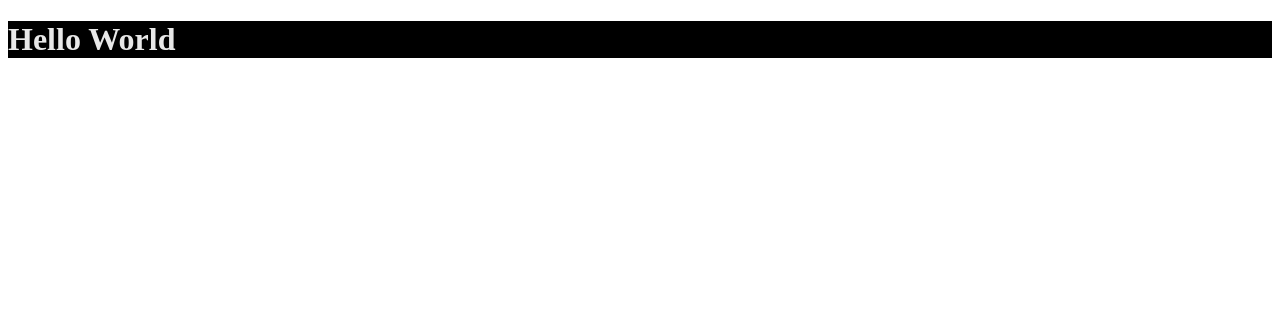
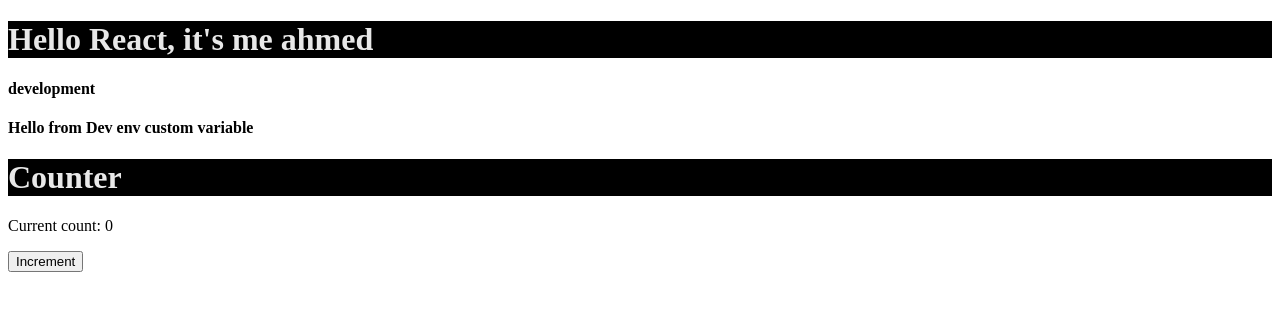
Before and after one commit to AhmedMuhammedElsaid/Custom-React-Configs, a React app: page / in a window 1280 px wide. Shown: the top 310 px of the page. Built offline with nearby package versions, Linux system fonts and the light colour scheme.

Commit message:
feat:adding a subcomponent 'counter' to check the app state hot loading

```diff
--- a/src/App.tsx
+++ b/src/App.tsx
@@ -1,11 +1,16 @@
-import React from "react";
-import "./styles.css";
+import React from 'react'
+import './styles.css'
+import Counter from './Counter'
 const App = () => {
+  const num = 0
   return (
     <div>
-      <h1>Hello World</h1>
+      <h1>Hello React, it's me ahmed</h1>
+      <h4>{process.env.NODE_ENV}</h4>
+      <h4>{process.env.name}</h4>
+      <Counter />
     </div>
-  );
-};
+  )
+}
 
-export default App;
+export default App
--- /dev/null
+++ b/src/Counter.tsx
@@ -0,0 +1,12 @@
+import React from 'react'
+const Counter = () => {
+  const [count, setCount] = React.useState(0)
+  return (
+    <div>
+      <h1>Counter</h1>
+      <p>Current count: {count}</p>
+      <button onClick={() => setCount(count + 1)}>Increment</button>
+    </div>
+  )
+}
+export default Counter
```
